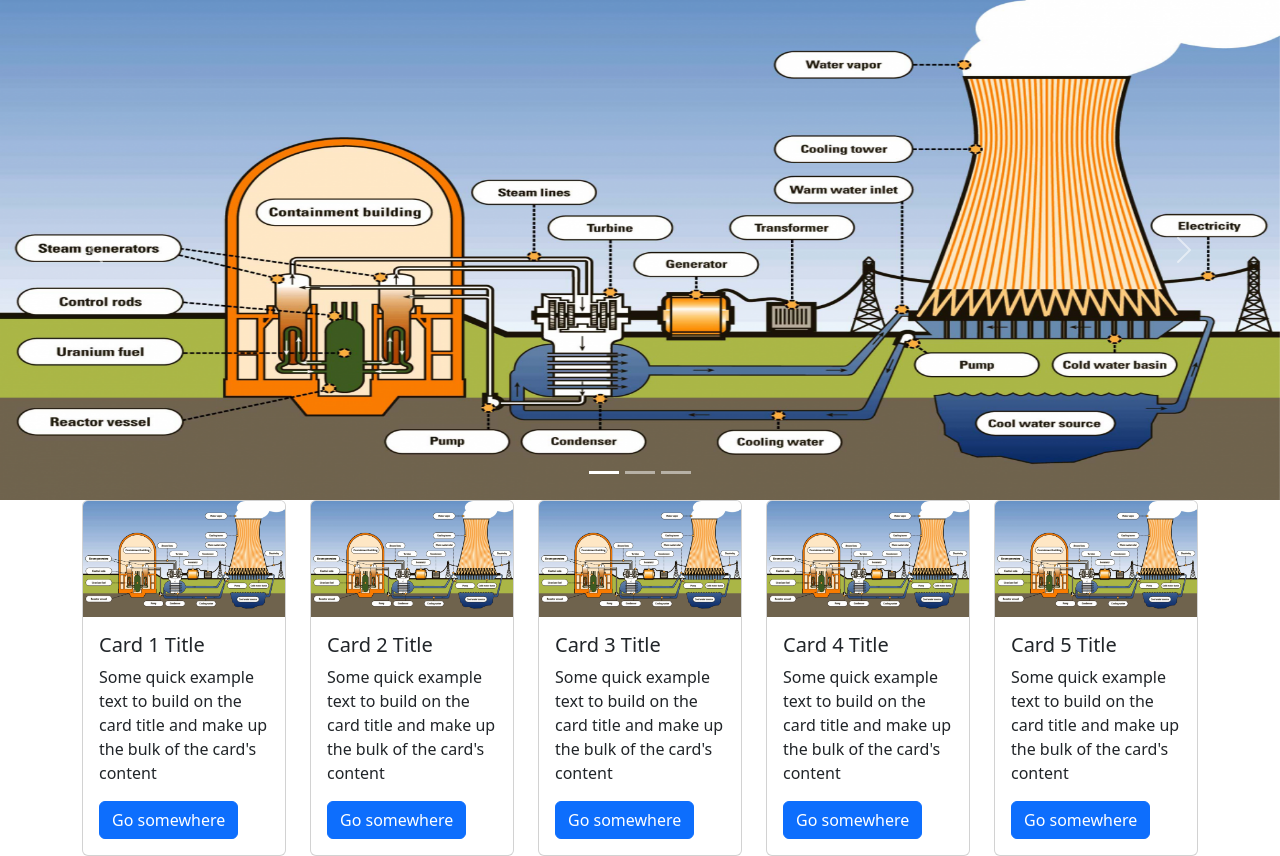
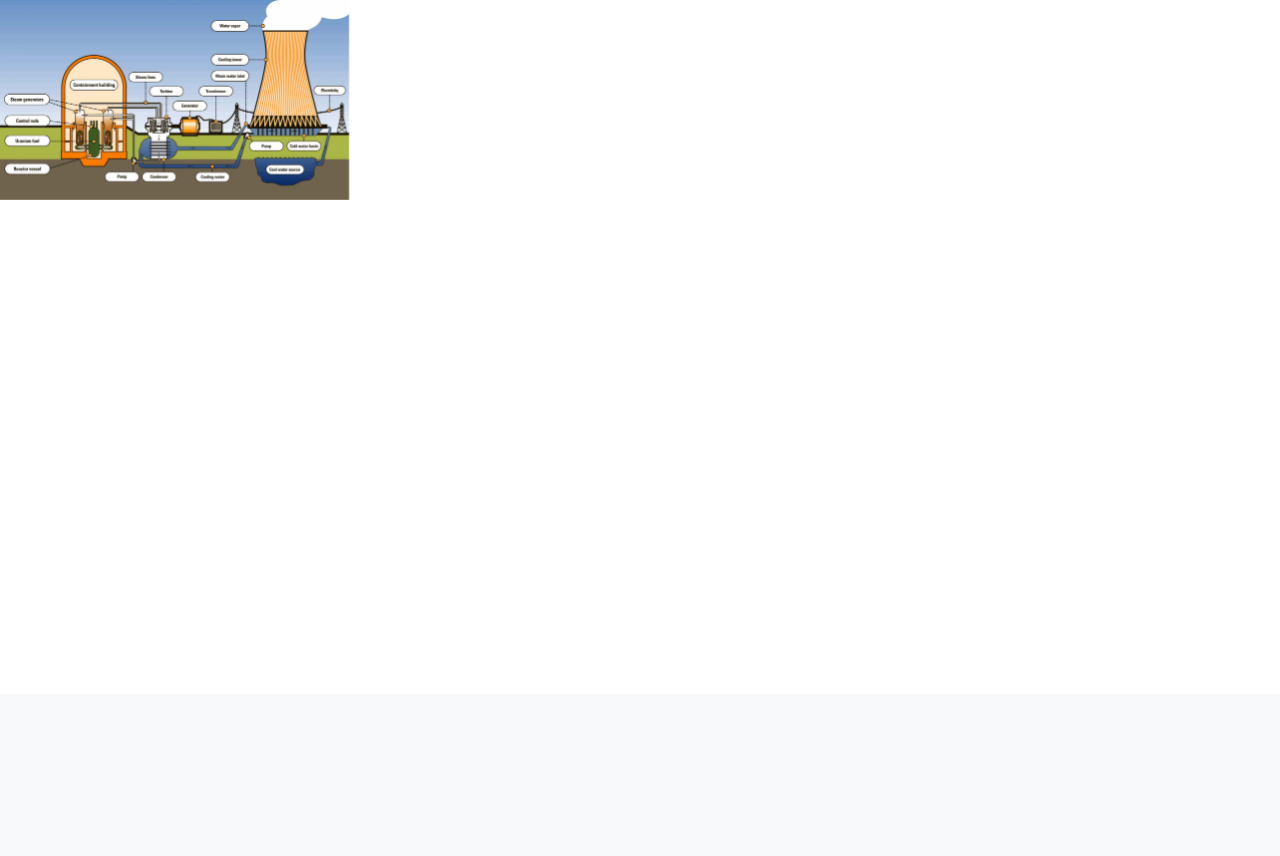
Before and after one commit to TempeHS/2026CT_Web_Rad.A, a Flask app: page / in a window 1280 px wide. Shown: the part 106-962 px from the top of the page. After the commit the page ends 306 px from the top, so only its background shows below. Run offline with Flask 3, Linux system fonts and the light colour scheme.

Commit message:
added links and fixed slider

```diff
--- a/main.py
+++ b/main.py
@@ -6,15 +6,7 @@ app = Flask(__name__)
 @app.route('/index.html')
 @app.route('/')
 def index():
-    card_data = (
-        ("Card 1 Title", "Some quick example text to build on the card title and make up the bulk of the card's content", "button Text", "static/images/reactorthing.png"),
-        ("Card 2 Title", "Some quick example text to build on the card title and make up the bulk of the card's content", "button Text", "static/images/reactorthing.png"),
-        ("Card 3 Title", "Some quick example text to build on the card title and make up the bulk of the card's content", "button Text", "static/images/reactorthing.png"),
-        ("Card 4 Title", "Some quick example text to build on the card title and make up the bulk of the card's content", "button Text", "static/images/reactorthing.png"),
-        ("Card 5 Title", "Some quick example text to build on the card title and make up the bulk of the card's content", "button Text", "static/images/reactorthing.png")
-
-    )
-    return render_template("index.html", cards=card_data), 200
+    return render_template("index.html"), 200
 
 
 @app.route('/contact.html')
--- a/static/css/style.css
+++ b/static/css/style.css
@@ -2,5 +2,15 @@
   height: 80px;
 }
 .carousel-inner img {
-  height: 500px;
+  height: 200px;
 }
+.custom-carousel-arrow {
+  top: 20px !important;
+}
+.carousel-control-prev.custom-carousel-arrow {
+  left: -130px !important; /* Move rightwards from the left edge */
+}
+
+.carousel-control-next.custom-carousel-arrow {
+  right: 1435px !important; /* Move leftwards from the right edge */
+}
--- a/templates/layout.html
+++ b/templates/layout.html
@@ -7,16 +7,19 @@
     <link
       href="https://cdn.jsdelivr.net/npm/bootstrap@5.3.5/dist/css/bootstrap.min.css"
       rel="stylesheet"
-      integrity="sha384-SgOJa3DmI69IUzQ2PVdRZhwQ+dy64/BUtbMJw1MZ8t5HZApcHrRKUc4W0kG879m7"
       crossorigin="anonymous"
     />
-    <link rel="stylesheet" type="text/css" href="static/css/style.css" />
+    <link
+      rel="stylesheet"
+      type="text/css"
+      href="{{ url_for('static', filename='css/style.css') }}"
+    />
   </head>
   <body>
     {% include "partials/menu.html" %} {% block content %}{% endblock %}
+    <!-- Bootstrap JS Bundle (includes Popper) -->
     <script
       src="https://cdn.jsdelivr.net/npm/bootstrap@5.3.5/dist/js/bootstrap.bundle.min.js"
-      integrity="sha384-k6d4wzSIapyDyv1kpU366/PK5hCdSbCRGRCMv+eplOQJWyd1fbcAu9OCUj5zNLiq"
       crossorigin="anonymous"
     ></script>
   </body>
--- a/templates/partials/menu.html
+++ b/templates/partials/menu.html
@@ -16,7 +16,6 @@
     </button>
     <div class="collapse navbar-collapse" id="navbarSupportedContent">
       <ul class="navbar-nav me-auto mb-2 mb-lg-0">
-        <!-- The Information Dropdown comes first -->
         <li class="nav-item dropdown">
           <a
           class="nav-link dropdown-toggle text-dark"
--- a/templates/partials/slider.html
+++ b/templates/partials/slider.html
@@ -1,4 +1,4 @@
-<div id="carouselExampleIndicators" class="carousel slide">
+<div id="carouselExampleIndicators" class="carousel slide carousel-left">
   <div class="carousel-indicators">
     <button
       type="button"
@@ -25,23 +25,23 @@
     <div class="carousel-item active">
       <img
         src="static/images/reactorthing.png"
-        class="d-block w-100"
+        class="d-block w-12"
         alt="..."
       />
     </div>
     <div class="carousel-item">
-      <img src="static/images/nemnemnem.png" class="d-block w-100" alt="..." />
+      <img src="static/images/nemnemnem.png" class="d-block w-12" alt="..." />
     </div>
     <div class="carousel-item">
       <img
         src="static/images/insidethereactor.png"
-        class="d-block w-100"
+        class="d-block w-12"
         alt="..."
       />
     </div>
   </div>
   <button
-    class="carousel-control-prev"
+    class="carousel-control-prev custom-carousel-arrow"
     type="button"
     data-bs-target="#carouselExampleIndicators"
     data-bs-slide="prev"
@@ -50,7 +50,7 @@
     <span class="visually-hidden">Previous</span>
   </button>
   <button
-    class="carousel-control-next"
+    class="carousel-control-next custom-carousel-arrow"
     type="button"
     data-bs-target="#carouselExampleIndicators"
     data-bs-slide="next"
```
Also changed, not shown: templates/link1.html (+8 -0 lines).
